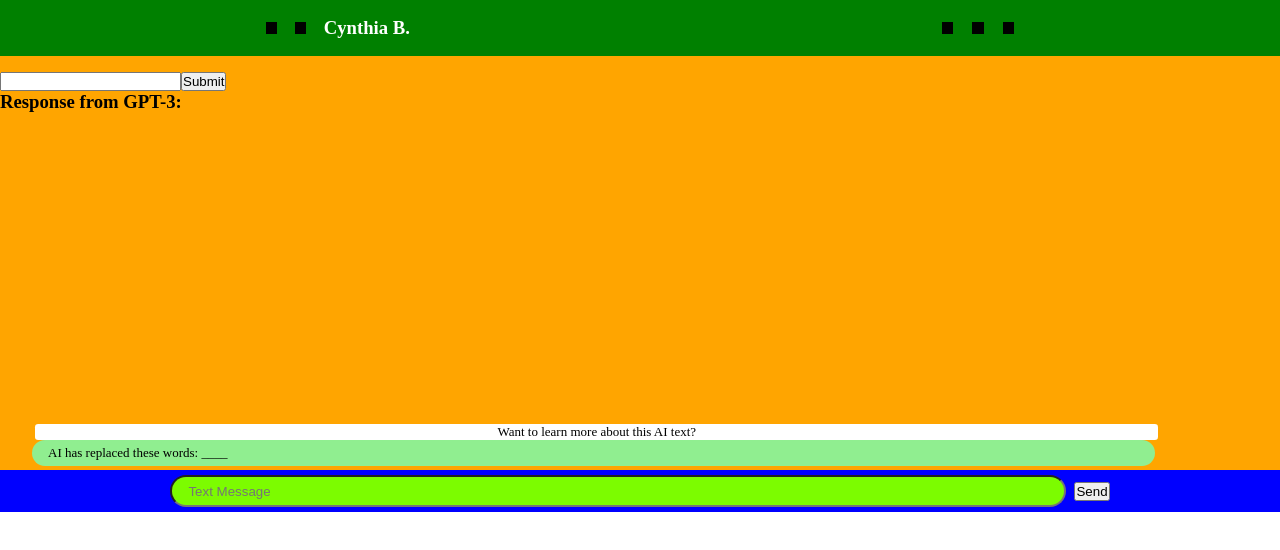
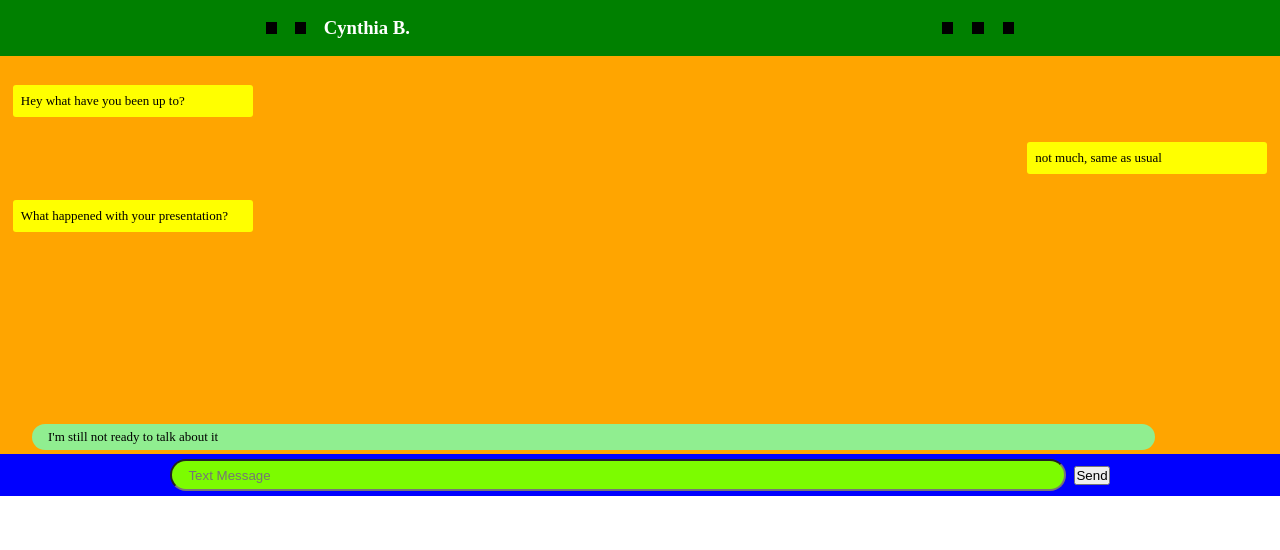
Before and after one commit to daniel22494/hackathonai-frontend, a React (Create React App) app: page / in a window 1280 px wide. Shown: the top 550 px of the page. Built offline with nearby package versions, Linux system fonts and the light colour scheme.

Commit message:
mock data reinstated

```diff
--- a/src/Components/AIprompt/AIprompt.jsx
+++ b/src/Components/AIprompt/AIprompt.jsx
@@ -3,8 +3,8 @@ import "./AIprompt.scss"
 function AIprompt(){
     return <>
         <div className="aiprompt">
-            <div className="aiprompt__infolink">Want to learn more about this AI text?</div>
-            <div className="aiprompt__content">AI has replaced these words: ____</div>
+            {/* <div className="aiprompt__infolink">Want to learn more about this AI text?</div> */}
+            <div className="aiprompt__content">I'm still not ready to talk about it</div>
         </div>
     </>
 }
--- a/src/Components/Convo/Convo.jsx
+++ b/src/Components/Convo/Convo.jsx
@@ -1,47 +1,74 @@
-import React, { useState } from "react";
+// import React, { useState } from "react";
 import "./Convo.scss";
 
 function Convo() {
-  const [inputText, setInputText] = useState("");
-  const [response, setResponse] = useState("");
+  // const [inputText, setInputText] = useState("");
+  // const [response, setResponse] = useState("");
 
-  const handleInputChange = (event) => {
-    setInputText(event.target.value);
-  };
+  // const handleInputChange = (event) => {
+  //   setInputText(event.target.value);
+  // };
 
-  const handleFormSubmit = async (event) => {
-    event.preventDefault();
-    try {
-      const response = await fetch("http://localhost:8082/api/gpt3", {
-        method: "POST",
-        headers: {
-          "Content-Type": "application/json",
-        },
-        body: JSON.stringify({ prompt: inputText }),
-      });
-      if (!response.ok) {
-        throw new Error("Failed to fetch the response from the server.");
-      }
+  // const handleFormSubmit = async (event) => {
+  //   event.preventDefault();
+  //   try {
+  //     const response = await fetch("http://localhost:8082/api/gpt3", {
+  //       method: "POST",
+  //       headers: {
+  //         "Content-Type": "application/json",
+  //       },
+  //       body: JSON.stringify({ prompt: inputText }),
+  //     });
+  //     if (!response.ok) {
+  //       throw new Error("Failed to fetch the response from the server.");
+  //     }
 
-      const data = await response.json();
-      setResponse(data.response);
-    } catch (error) {
-      console.error("Error:", error.message);
-    }
-  };
+  //     const data = await response.json();
+  //     setResponse(data.response);
+  //   } catch (error) {
+  //     console.error("Error:", error.message);
+  //   }
+
+  // };
+
 
   return (
+    // <section className="convo">
+    //   {/* ... */}
+    //   <form onSubmit={handleFormSubmit}>
+    //     <input type="text" value={inputText} onChange={handleInputChange} />
+    //     <button type="submit">Submit</button>
+    //   </form>
+    //   <div>
+    //     <h3>Response from GPT-3:</h3>
+    //     <p>{response.content}</p>
+    //   </div>
+    // </section>
+
     <section className="convo">
-      {/* ... */}
-      <form onSubmit={handleFormSubmit}>
-        <input type="text" value={inputText} onChange={handleInputChange} />
-        <button type="submit">Submit</button>
-      </form>
-      <div>
-        <h3>Response from GPT-3:</h3>
-        <p>{response.content}</p>
-      </div>
-    </section>
+    <div className="right">
+        <div className="convo__text">
+            <p className="convo__text-content">
+                Hey what have you been up to?
+            </p>
+        </div>
+    </div>
+    <div className="left">
+        <div className="convo__text">
+            <p className="convo__text-content">
+                not much, same as usual
+            </p>
+        </div>
+    </div>
+    <div className="right">
+        <div className="convo__text">
+            <p className="convo__text-content">
+                What happened with your presentation?
+            </p>
+        </div>
+    </div>
+</section>
+
   );
 }
 
--- a/src/Components/Convo/Convo.scss
+++ b/src/Components/Convo/Convo.scss
@@ -13,6 +13,7 @@
         display: flex;
         align-items: center;
         border-radius: 3px;
+        font-size: small;
     }
 }
 
--- a/src/Pages/Homepage/Homepage.jsx
+++ b/src/Pages/Homepage/Homepage.jsx
@@ -1,4 +1,4 @@
-import "./Homepage.scss"
+
 import Header from "../../Components/Header/Header";
 import Convo from "../../Components/Convo/Convo";
 import AIprompt from "../../Components/AIprompt/AIprompt";
```
Also changed, not shown: src/Pages/HPmock2/HPmock2.jsx (added), src/Pages/HPmock2/HPmock2.scss (added).
